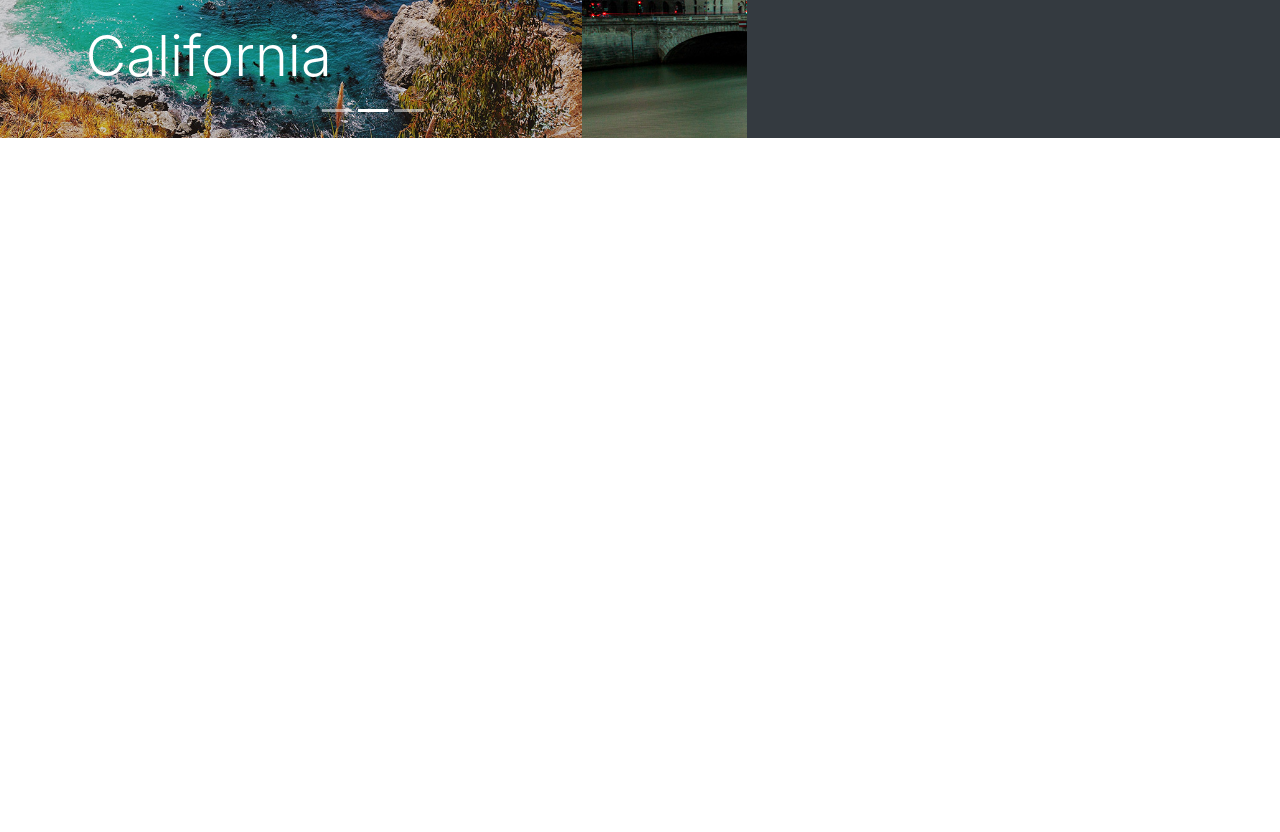
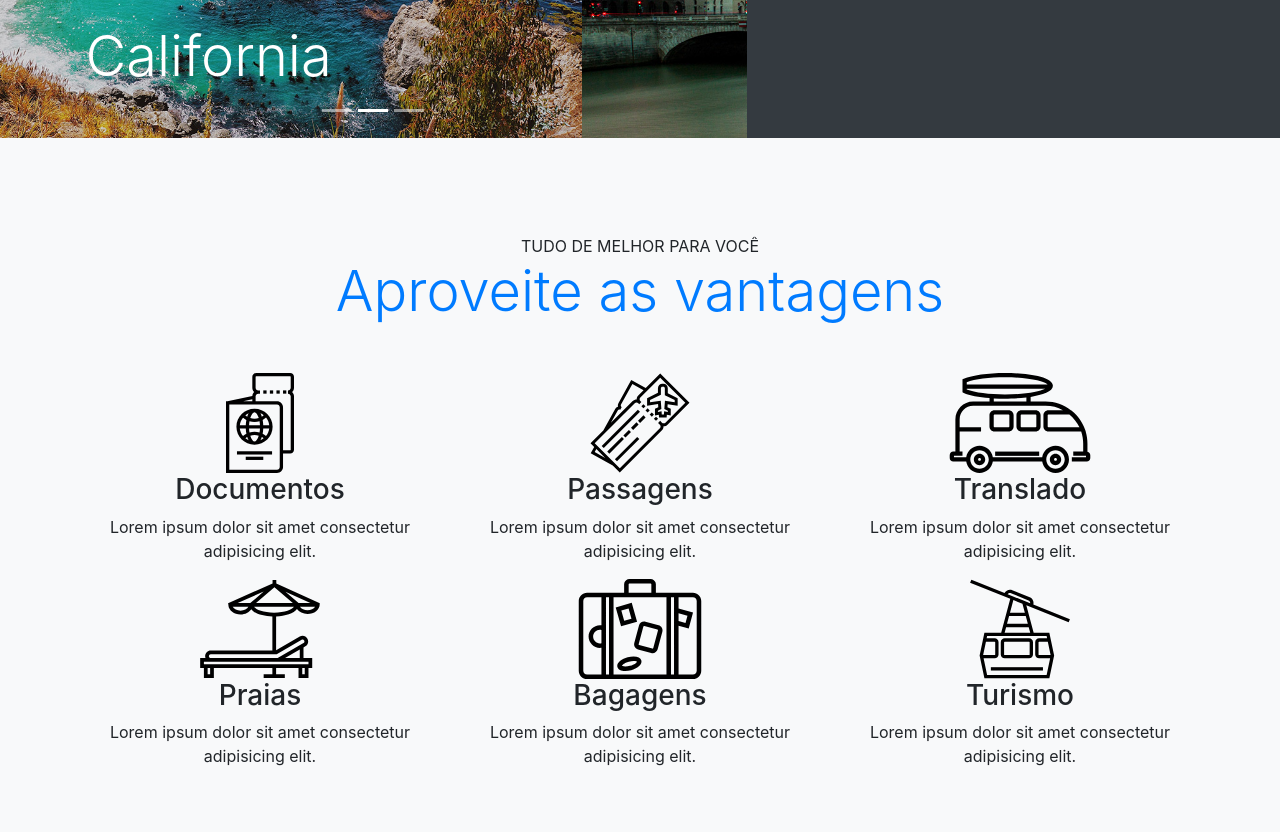
Before and after one commit to lurafael/caravan, a plain HTML site: page index.html in a window 1280 px wide. Shown: the part 435-1267 px from the top of the page. Before the commit the page ends 800 px from the top, so only its background shows below. Drawn offline with Linux system fonts and the light colour scheme.

Commit message:
adiciona seção de vantagens do site.

```diff
--- a/index.html
+++ b/index.html
@@ -64,7 +64,7 @@
 
   <!--  d-none d-md-block é uma boa combinação, acima de "md" o conteúdo fica com display block, menor que isso, display none -->
   <section class="container-fluid">
-    <div class="row bg-dark text-light">
+    <div class="row bg-dark text-white">
       <div class="col-lg-7 p-0">
         <div id="carouselCidades" class="carousel slide" data-ride="carousel">
           <ol class="carousel-indicators">
@@ -117,6 +117,63 @@
     </div>
   </section>
 
+  <section class="py-5 bg-light text-center">
+    <div class="container">
+
+      <div class="my-5">
+        <span class="d-block">TUDO DE MELHOR PARA VOCÊ</span>
+        <h2 class="display-4 text-primary">Aproveite as vantagens</h2>
+      </div>
+
+      <div class="row">
+        <div class="col-xl-4 col-md-6">
+          <div style="height: 100px;" class="d-flex justify-content-center">
+            <img src="./img/icones/passaporte.svg" alt="passaporte">
+          </div>
+          <h3>Documentos</h3>
+          <p>Lorem ipsum dolor sit amet consectetur adipisicing elit.</p>
+        </div>
+        <div class="col-xl-4 col-md-6">
+          <div style="height: 100px;" class="d-flex justify-content-center">
+            <img src="./img/icones/passagens.svg" alt="Passagens">
+          </div>
+          <h3>Passagens</h3>
+          <p>Lorem ipsum dolor sit amet consectetur adipisicing elit.</p>
+        </div>
+        <div class="col-xl-4 col-md-6">
+          <div style="height: 100px;" class="d-flex justify-content-center">
+            <img src="./img/icones/translado.svg" alt="Translado">
+          </div>
+          <h3>Translado</h3>
+          <p>Lorem ipsum dolor sit amet consectetur adipisicing elit.</p>
+        </div>
+
+        <div class="col-xl-4 col-md-6">
+          <div style="height: 100px;" class="d-flex justify-content-center">
+            <img src="./img/icones/praias.svg" alt="Praias">
+          </div>
+          <h3>Praias</h3>
+          <p>Lorem ipsum dolor sit amet consectetur adipisicing elit.</p>
+        </div>
+        <div class="col-xl-4 col-md-6">
+          <div style="height: 100px;" class="d-flex justify-content-center">
+            <img src="./img/icones/bagagens.svg" alt="Bagagens">
+          </div>
+          <h3>Bagagens</h3>
+          <p>Lorem ipsum dolor sit amet consectetur adipisicing elit.</p>
+        </div>
+        <div class="col-xl-4 col-md-6">
+          <div style="height: 100px;" class="d-flex justify-content-center">
+            <img src="./img/icones/turismo.svg" alt="Turismo">
+          </div>
+          <h3>Turismo</h3>
+          <p>Lorem ipsum dolor sit amet consectetur adipisicing elit.</p>
+        </div>
+      </div>
+
+    </div>
+  </section>
+
   <script type="text/javascript" src="js/jquery-3.2.1.slim.min.js"></script>
   <script type="text/javascript" src="js/popper.min.js"></script>
   <script type="text/javascript" src="js/bootstrap.js"></script>
```
